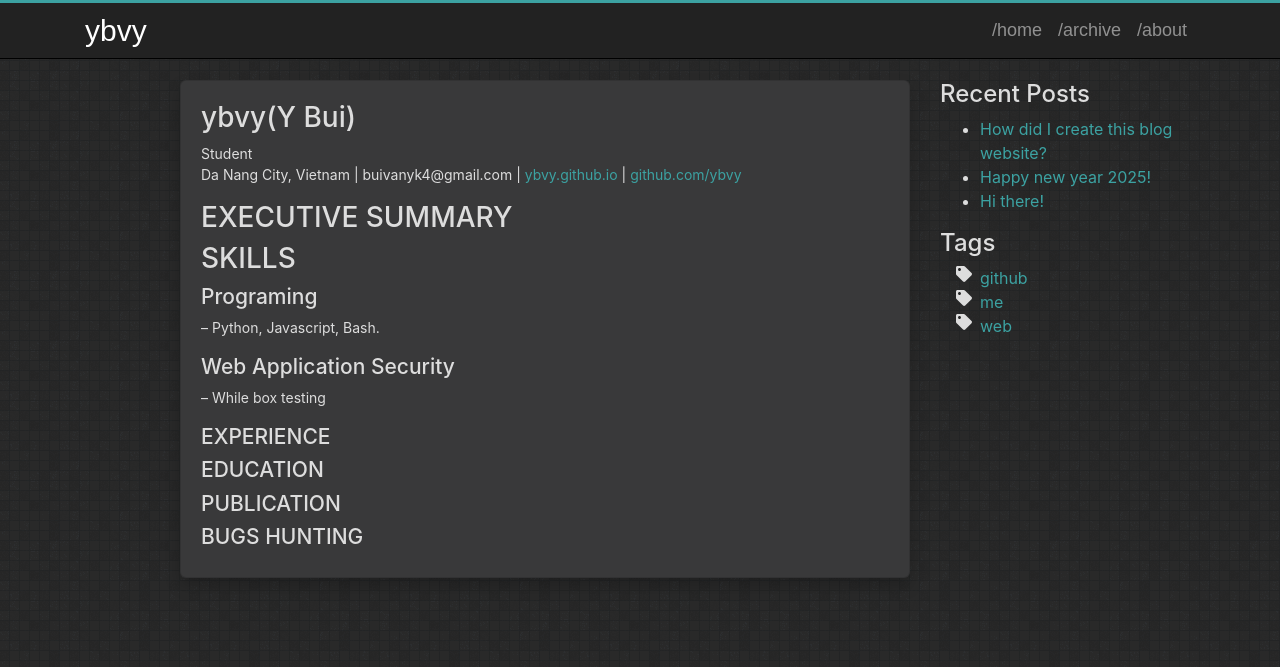
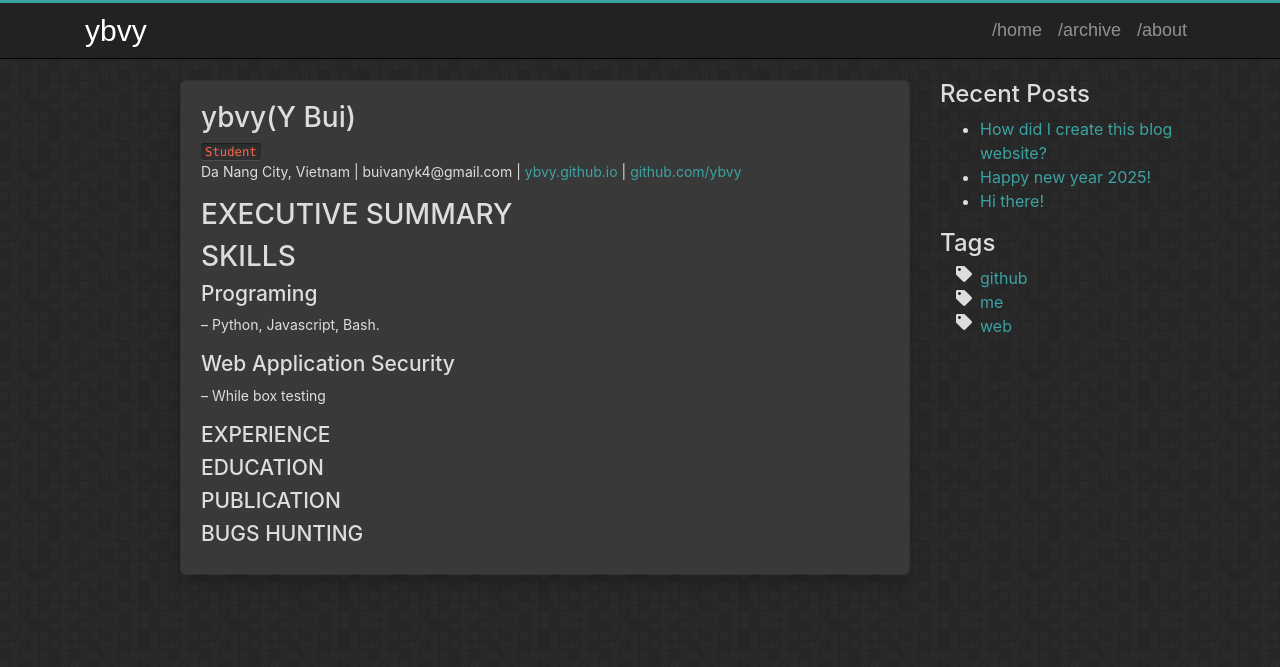
Before and after one commit to ybvy/ybvy.github.io, a Jekyll site: the page built from about.md, in a window 1280 px wide. Shown: the top 667 px of the page. Built offline with Jekyll 4.4.1, drawn with Linux system fonts in a browser that asks for light colours.

```diff
--- a/about.md
+++ b/about.md
@@ -5,7 +5,7 @@ shortName: about
 ---
 
 # ybvy(Y Bui)
-Student
+`Student`
 Da Nang City, Vietnam | buivanyk4@gmail.com | [ybvy.github.io](https://ybvy.github.io) | [github.com/ybvy](https://github.com/ybvy)
 
 # EXECUTIVE SUMMARY
```
